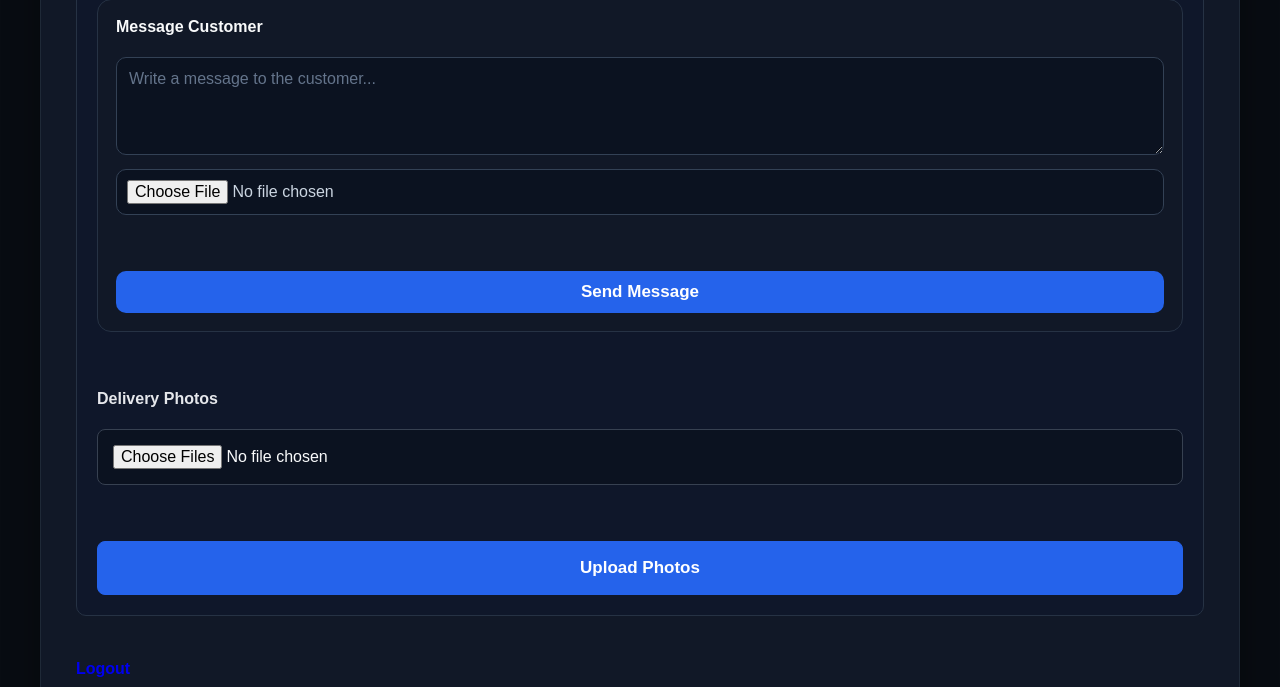
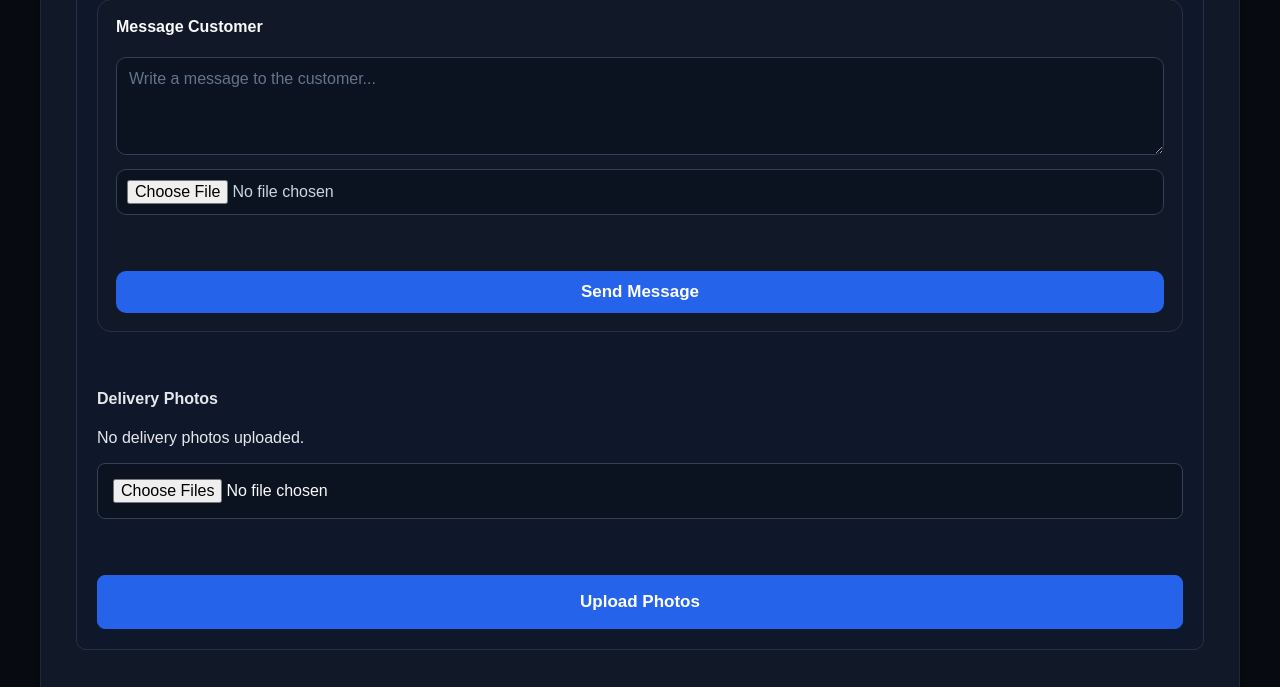
Before and after one commit to chukwuebukav031-dot/primevault, a Flask app: template delivery-tracker/templates/admin.html in a window 1280 px wide. Shown: the part 2375-3062 px from the top of the page. Run offline with Flask 3, Linux system fonts and the light colour scheme; the template is opened without the code that fills it: most values are stand-ins (such as "Sample title", 1, 10 or a date in 2020); some libraries are stand-ins or nearby versions.

Commit message:
Add admin delivery photo deletion

```diff
--- a/delivery-tracker/app.py
+++ b/delivery-tracker/app.py
@@ -270,6 +270,7 @@ def admin():
     ).fetchall()
 
     messages_by_shipment = {}
+    photos_by_shipment = {}
 
     for shipment in shipments:
         messages_by_shipment[shipment["id"]] = conn.execute(
@@ -282,12 +283,23 @@ def admin():
             (shipment["id"],)
         ).fetchall()
 
+        photos_by_shipment[shipment["id"]] = conn.execute(
+            """
+            SELECT *
+            FROM shipment_photos
+            WHERE shipment_id = ?
+            ORDER BY id DESC
+            """,
+            (shipment["id"],)
+        ).fetchall()
+
     conn.close()
 
     return render_template(
         "admin.html",
         shipments=shipments,
-        messages_by_shipment=messages_by_shipment
+        messages_by_shipment=messages_by_shipment,
+        photos_by_shipment=photos_by_shipment
     )
 
 
@@ -447,6 +459,52 @@ def send_message(shipment_id):
             "image_url": image_url
         })
 
+    return redirect(url_for("admin"))
+
+
+@app.route("/admin/photos/<int:shipment_id>/<int:photo_id>/delete", methods=["POST"])
+def delete_photo(shipment_id, photo_id):
+    if not logged_in():
+        return redirect(url_for("login"))
+
+    conn = get_db()
+
+    photo = conn.execute(
+        """
+        SELECT *
+        FROM shipment_photos
+        WHERE id = ? AND shipment_id = ?
+        """,
+        (photo_id, shipment_id)
+    ).fetchone()
+
+    if not photo:
+        conn.close()
+        return "Photo not found", 404
+
+    try:
+        public_id = photo["filename"]
+
+        if public_id:
+            cloudinary.uploader.destroy(
+                public_id,
+                cloud_name=os.getenv("CLOUDINARY_CLOUD_NAME"),
+                api_key=os.getenv("CLOUDINARY_API_KEY"),
+                api_secret=os.getenv("CLOUDINARY_API_SECRET"),
+                resource_type="image"
+            )
+
+        conn.execute(
+            "DELETE FROM shipment_photos WHERE id = ? AND shipment_id = ?",
+            (photo_id, shipment_id)
+        )
+        conn.commit()
+
+    except Exception:
+        conn.close()
+        raise
+
+    conn.close()
     return redirect(url_for("admin"))
 
 
--- a/delivery-tracker/templates/admin.html
+++ b/delivery-tracker/templates/admin.html
@@ -633,6 +633,26 @@ Add Tracking Event
                               action="{{ url_for('upload_photos', shipment_id=shipment['id']) }}"
                               enctype="multipart/form-data">
                             <h4>Delivery Photos</h4>
+                        {% set shipment_photos = photos_by_shipment.get(shipment['id'], []) %}
+                        {% if shipment_photos %}
+                        <div class="admin-delivery-photos">
+                            {% for photo in shipment_photos %}
+                            <div class="admin-delivery-photo">
+                                <img
+                                    src="https://res.cloudinary.com/kxbhcpzm/image/upload/{{ photo['filename'] }}"
+                                    alt="Delivery documentation photo"
+                                    loading="lazy">
+                                <form method="POST"
+                                      action="{{ url_for('delete_photo', shipment_id=shipment['id'], photo_id=photo['id']) }}"
+                                      onsubmit="return confirm('Delete this delivery photo?');">
+                                    <button type="submit" class="delete-photo-button">Delete Photo</button>
+                                </form>
+                            </div>
+                            {% endfor %}
+                        </div>
+                        {% else %}
+                        <p class="no-delivery-photos">No delivery photos uploaded.</p>
+                        {% endif %}
                             <input type="file"
                                    name="photos"
                                    accept="image/jpeg,image/png,image/webp,image/gif"
```
